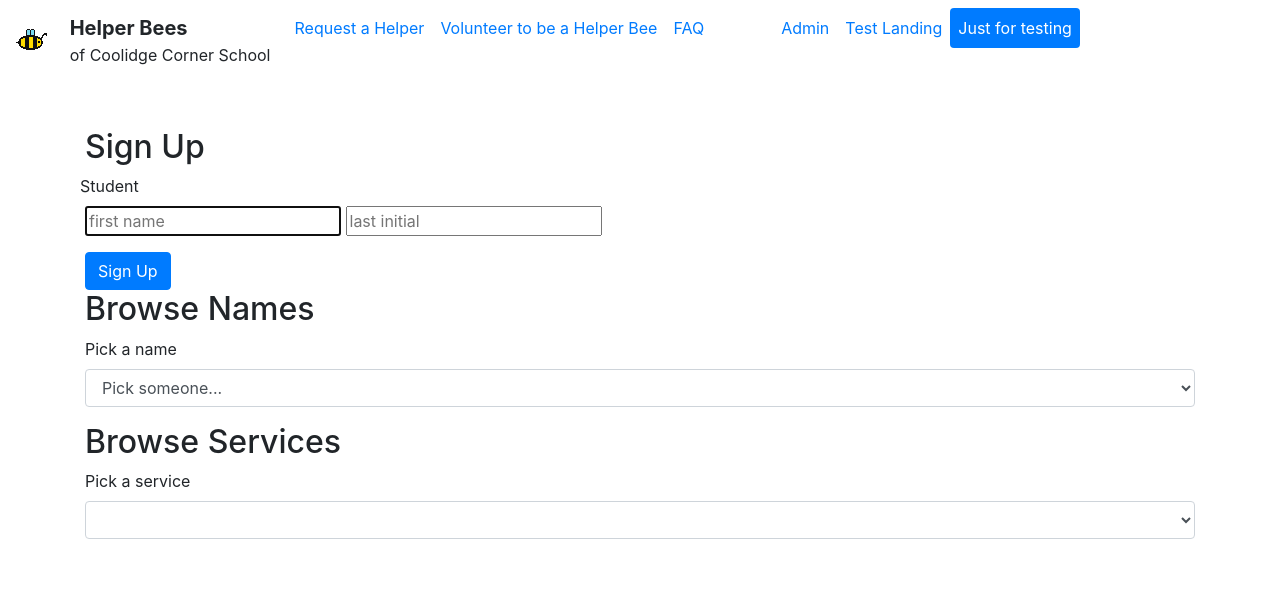
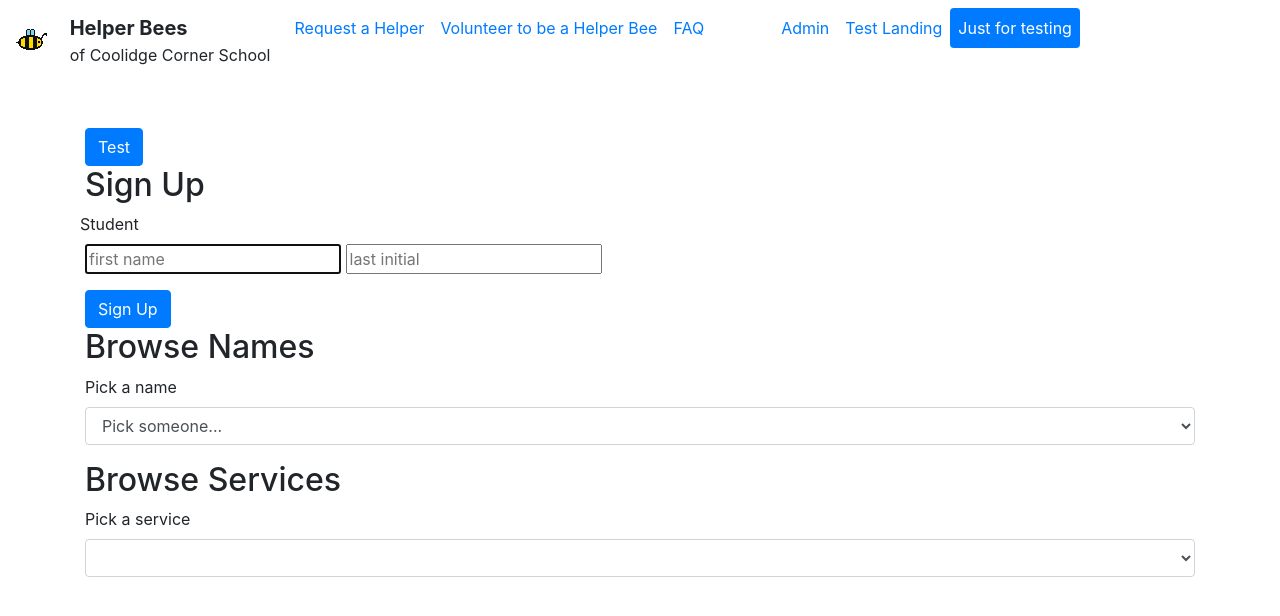
Before and after one commit to CoolidgeCornerSchool/helperbees, a Jekyll site: the page built from testing.html, in a window 1280 px wide. Shown: the top 616 px of the page. Built offline with Jekyll 4.4.1, drawn with Linux system fonts in a browser that asks for light colours; comment, search, counter and statistics services are not loaded.

Commit message:
testing add button

```diff
--- a/testing.html
+++ b/testing.html
@@ -22,6 +22,8 @@ layout: default
     </button>
   </div>
 </div>
+
+<button class="btn btn-primary" onclick="send_test_post()">Test</button>
 
 <h2>Sign Up</h2>
 
@@ -75,6 +77,6 @@ layout: default
   </div>
 </form>
 
-<div id="admin_login" class="d-none mt-3"></div>
+
 
 <script src="assets/js/testing.js"></script>
```
